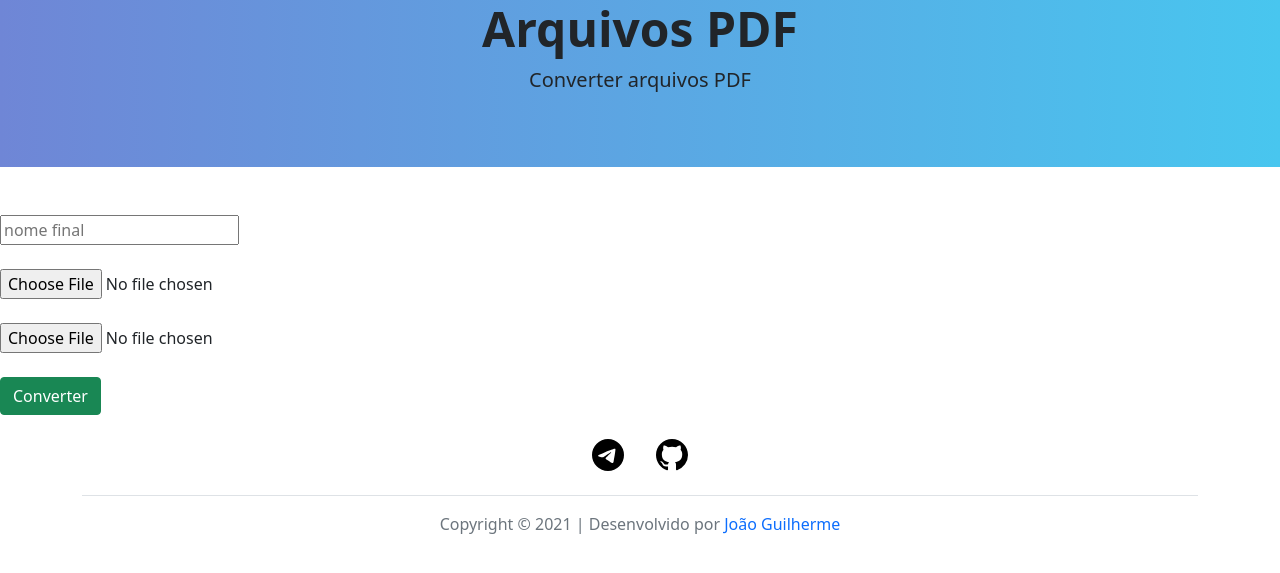
After one commit to joaoguilherme1/convert-files, a Django app: page /pdf_merge in a window 1280 px wide. The commit adds this page. Shown: the part 162-735 px from the top of the page. Run offline with Django 3.2, Linux system fonts and the light colour scheme.

Commit message:
Inserindo pdf_merge e pdf_exclude_and_merge views

```diff
--- a/tudoparapdf/main/templates/base.html
+++ b/tudoparapdf/main/templates/base.html
@@ -40,7 +40,7 @@
               Converções
             </a>
             <ul class="dropdown-menu" aria-labelledby="navbarDropdownMenuLink">
-              <li><a class="dropdown-item " href="{% url 'pdf' %}">PDF</a></li>
+              <li><a class="dropdown-item " href="{% url 'pdf_merge' %}">PDF</a></li>
               <li><a class="dropdown-item" href="{% url 'heic_to_jpeg' %}">HEIC</a></li>
               <li><a class="dropdown-item" href="{% url 'docx' %}">DOCX</a></li>
               <li><a class="dropdown-item" href="{% url 'csv' %}">CSV</a></li>
--- a/tudoparapdf/main/templates/home.html
+++ b/tudoparapdf/main/templates/home.html
@@ -25,7 +25,7 @@
             <p align="justify">O <strong>PDF</strong> (Portable Document Format)</strong> é um formato de arquivo, desenvolvido pela Adobe Systems em 1993,
             para representar documentos de maneira independente do aplicativo, do hardware e do sistema operacional usados para criá-los.</p>
           <div class="d-flex justify-content-center">
-            <a href="{% url 'pdf' %}" class="btn btn-primary">Conferir</a>
+            <a href="{% url 'pdf_merge' %}" class="btn btn-primary">Conferir</a>
           </div>
         </div>
 
--- /dev/null
+++ b/tudoparapdf/main/templates/pdf_merge.html
@@ -0,0 +1,17 @@
+{% extends 'base.html' %}
+    {% block title %}Converter PDF{% endblock title %}
+    {% block titulo_hero %}Arquivos PDF{% endblock titulo_hero %}
+    {% block texto_hero %}Converter arquivos PDF{% endblock texto_hero %}
+
+    {% block extrahead %}
+    {% endblock extrahead %}
+
+    {% block content %}
+    <form method='POST' action='{% url 'pdf_merge' %}' enctype='multipart/form-data'>
+    {% csrf_token %}
+    <input type='text' name='final_name' placeholder='nome final'><br></br>
+    <input type='file' name='arqpdf_1' accept='.pdf' data-buttonText="Coloque seu arquivos aqui"><br></br>
+    <input type='file' name='arqpdf_2' accept='.pdf' data-buttonText="Coloque seu arquivos aqui"><br></br>
+        <button type="submit" class="btn btn-success justify-content">Converter</button>
+    </form>
+    {% endblock content %}
--- a/tudoparapdf/main/urls.py
+++ b/tudoparapdf/main/urls.py
@@ -6,7 +6,8 @@ from . import views
 
 urlpatterns = [
     path('', views.home, name='home'),
-    path('pdf', views.pdf, name='pdf'),
+    path('pdf_merge', views.pdf_merge, name='pdf_merge'),
+    path('pdf_exclude_and_merge', views.pdf_exclude_and_merge, name='pdf_exclude_and_merge'),
     path('csv', views.csv, name='csv'),
     path('docx', views.docx, name='docx'),
     path('heic_to_jpeg', views.heic_to_jpeg, name='heic_to_jpeg'),
--- a/tudoparapdf/main/views.py
+++ b/tudoparapdf/main/views.py
@@ -1,3 +1,4 @@
+from typing import final
 from django.conf import settings
 from django.http import response
 from django.http.response import HttpResponse
@@ -6,24 +7,47 @@ from django.urls.conf import path
 from django.template.response import TemplateResponse
 #from django.views.generic import TemplateView
 from django.http import FileResponse #, HttpResponse
+import PyPDF2
 import pyheif
 from PIL import Image
 import os
 import zipfile as zp
-import random as rd
-import time as tm
 
 def home(request):
     return TemplateResponse(request, 'home.html', {})
 
-def pdf(request):
-    return TemplateResponse(request, 'pdf.html', {})
+def pdf_merge(request):
+    if request.method == 'GET':
+        return TemplateResponse(request, 'pdf_merge.html', {})
+
+    elif request.method == 'POST':
+
+        final_name = request.POST['final_name']
+        arqpdf_1 = request.FILES.getlist('arqpdf_1')
+        arqpdf_2 = request.FILES.getlist('arqpdf_2')
+        name_dir_with_main_dir = f'/tmp/{final_name}.pdf'
+
+        dados_arq1 = PyPDF2.PdfFileReader(open(arqpdf_1[0].temporary_file_path(), "rb"))
+        dados_arq2 = PyPDF2.PdfFileReader(open(arqpdf_2[0].temporary_file_path(), "rb"))
+
+        merge = PyPDF2.PdfFileMerger()
+
+        merge.append(dados_arq1)
+        merge.append(dados_arq2)
+
+        merge.write(name_dir_with_main_dir)
+        final = open(name_dir_with_main_dir, "rb")
+        return FileResponse(final)
+
+def pdf_exclude_and_merge(request):
+    return TemplateResponse(request, 'pdf_exclude_and_merge.html', {})
 
 def csv(request):
     return TemplateResponse(request, 'csv.html', {})
 
 def docx(request):
     return TemplateResponse(request, 'docx.html', {})
+
 def heic_to_jpeg(request):
 
     if request.method == 'GET':
```
Also changed, not shown: tudoparapdf/main/templates/pdf.html (deleted, +0 -12 lines), tudoparapdf/main/templates/pdf_exclude_and_merge.html (added, +18 -0 lines).
